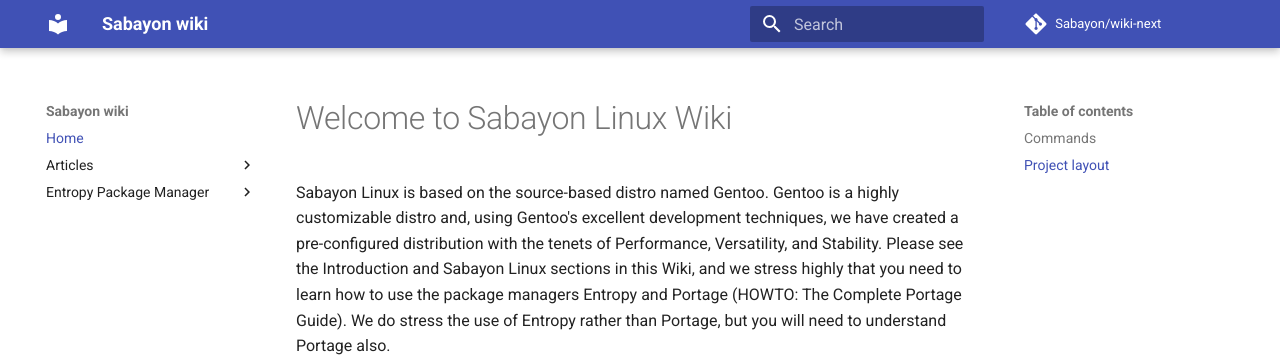
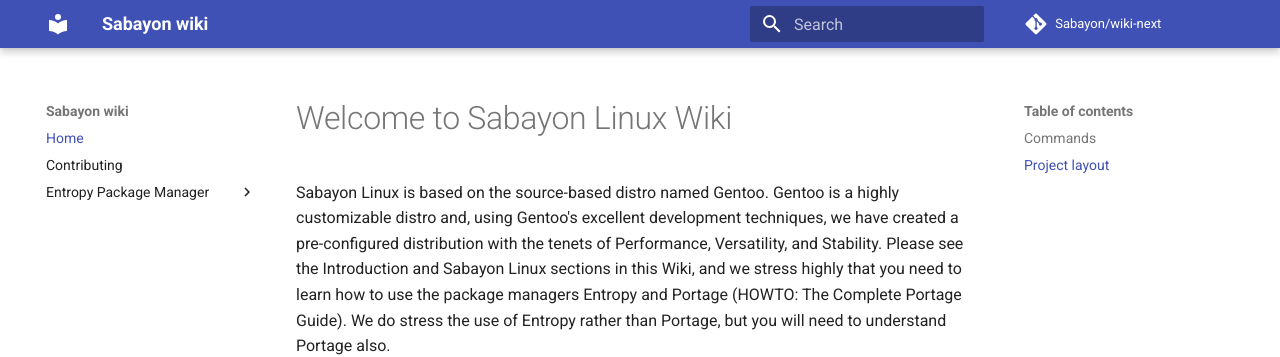
Before and after one commit to Sabayon/wiki-next, an MkDocs documentation site: the page built from docs/index.md, in a window 1280 px wide. Shown: the top 357 px of the page. Built offline with MkDocs 1.6.1 and Material for MkDocs 9.7.7, drawn with Linux system fonts in a browser that asks for light colours; comment, search, counter and statistics services are not loaded; old or Windows-style settings are respelled for this version of MkDocs; some of the changed lines change nothing that is shown.

Commit message:
wiki stuff

```diff
--- a/mkdocs.yml
+++ b/mkdocs.yml
@@ -8,8 +8,7 @@
 
 pages:
 - Home: index.md
-- Articles:
-    - Documentation: articles/documentation.md
+- Contributing: articles/documentation.md
 - Entropy Package Manager:
     - Entropy: articles/Entropy - Package Management.md
     - Fresh Install What to Do: articles/Fresh Install - What to Do.md
```
